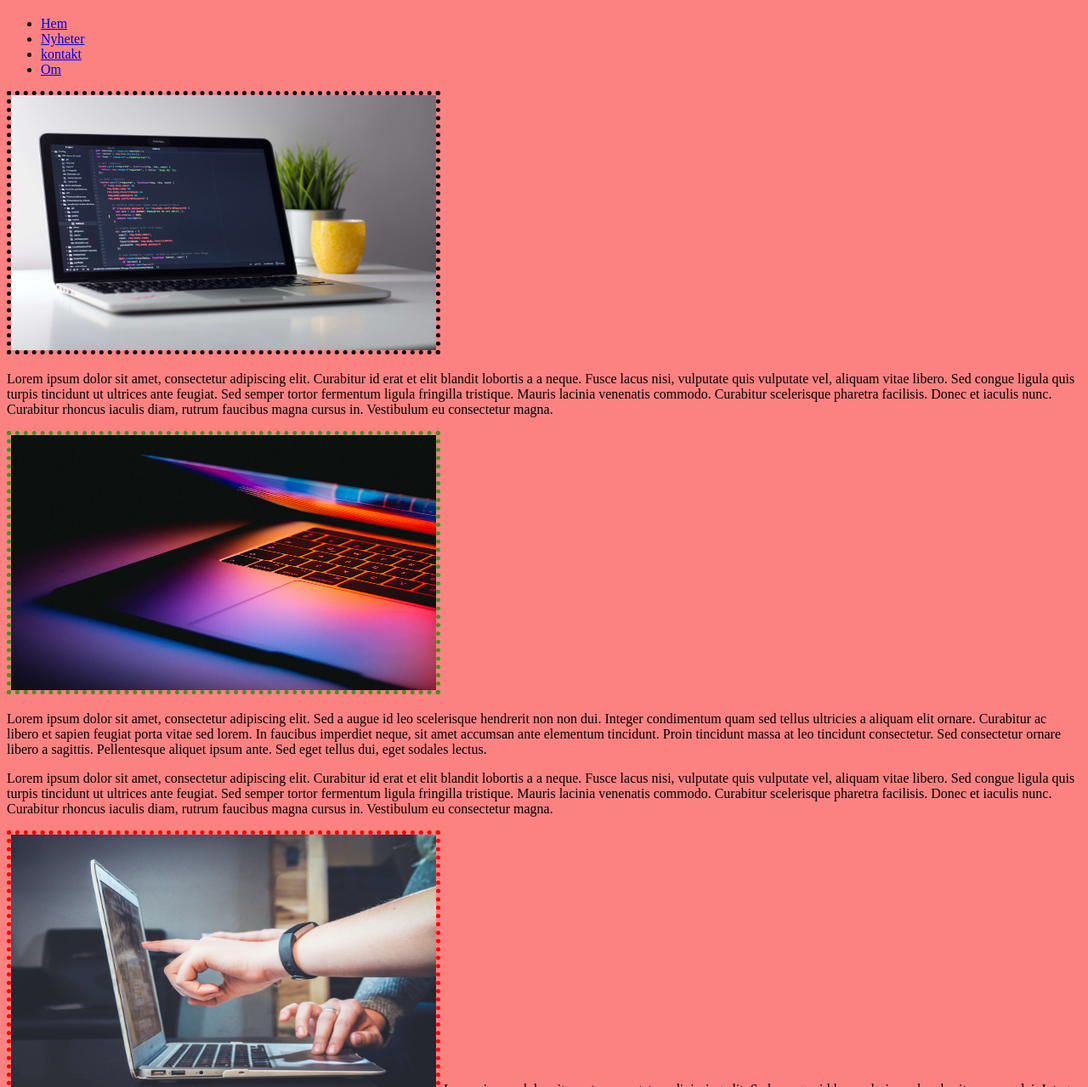
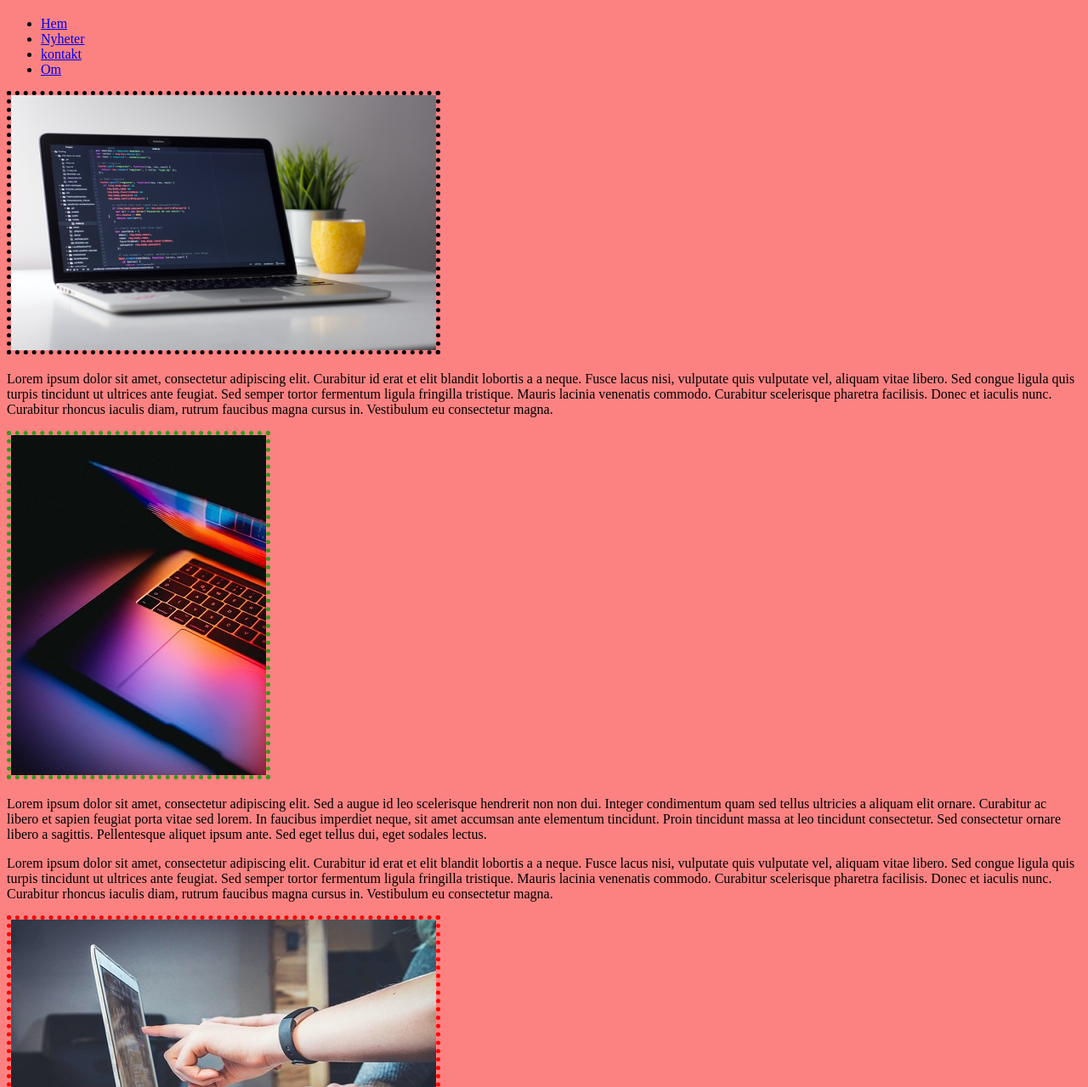
Before and after one commit to Redstone-Machine/battre-an-ditt-Andreas, a plain HTML site: page index.html in a window 1280 px wide. Shown: the part 61-1340 px from the top of the page at 85% size. Drawn offline with Linux system fonts and the light colour scheme.

Commit message:
Optimering bilder 2

```diff
--- a/index.html
+++ b/index.html
@@ -38,7 +38,7 @@
 
     </header>
 
-    <p><img src="Kodis-med-datis-optis.jpg" alt="Foto" id="Kodis" height="300" width="500"/>
+    <p><img src="Kodis-med-datis-optimeris.jpeg" alt="Foto" id="Kodis" height="300" width="500"/>
 
     <div class="wrapper_2col">
 
@@ -62,7 +62,7 @@
 
       </p>
 
-      <p><img src="Dramtis-datis-optis.jpg" alt="Foto" id="Dramtis" height="300" width="500"/>
+      <p><img src="Dramatis-datis-optimeris.jpg" alt="Foto" id="Dramtis" height="400" width="300"/>
 
       <p>
 
@@ -104,7 +104,7 @@
 
       </p>
 
-      <p><img src="Pekis-in-datis-optis.jpg" alt="Foto" id="Pekis" height="300" width="500"/>
+      <p><img src="Pekis-in-datis-optimeris.jpg" alt="Foto" id="Pekis" height="300" width="500"/>
 
         Lorem ipsum dolor sit amet, consectetur adipiscing elit. Sed a augue id
 
```
Also changed, not shown: Dramatis-datis-optimeris.jpg (added), Dramtis-datis-optis.jpg (deleted), Kodis-med-datis-optimeris.jpeg (added), Kodis-med-datis-optis.jpg (deleted), Pekis-in-datis-optimeris.jpg (added), Pekis-in-datis-optis.jpg (deleted).
